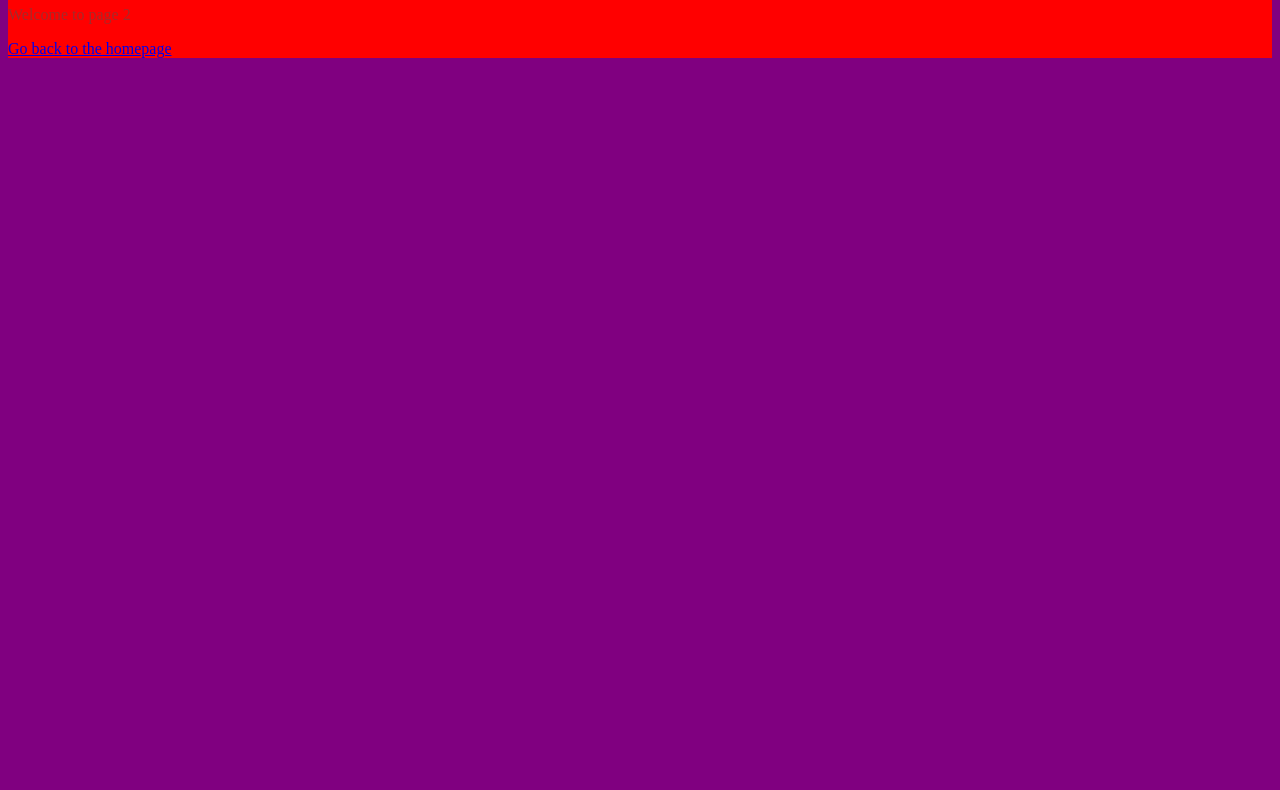
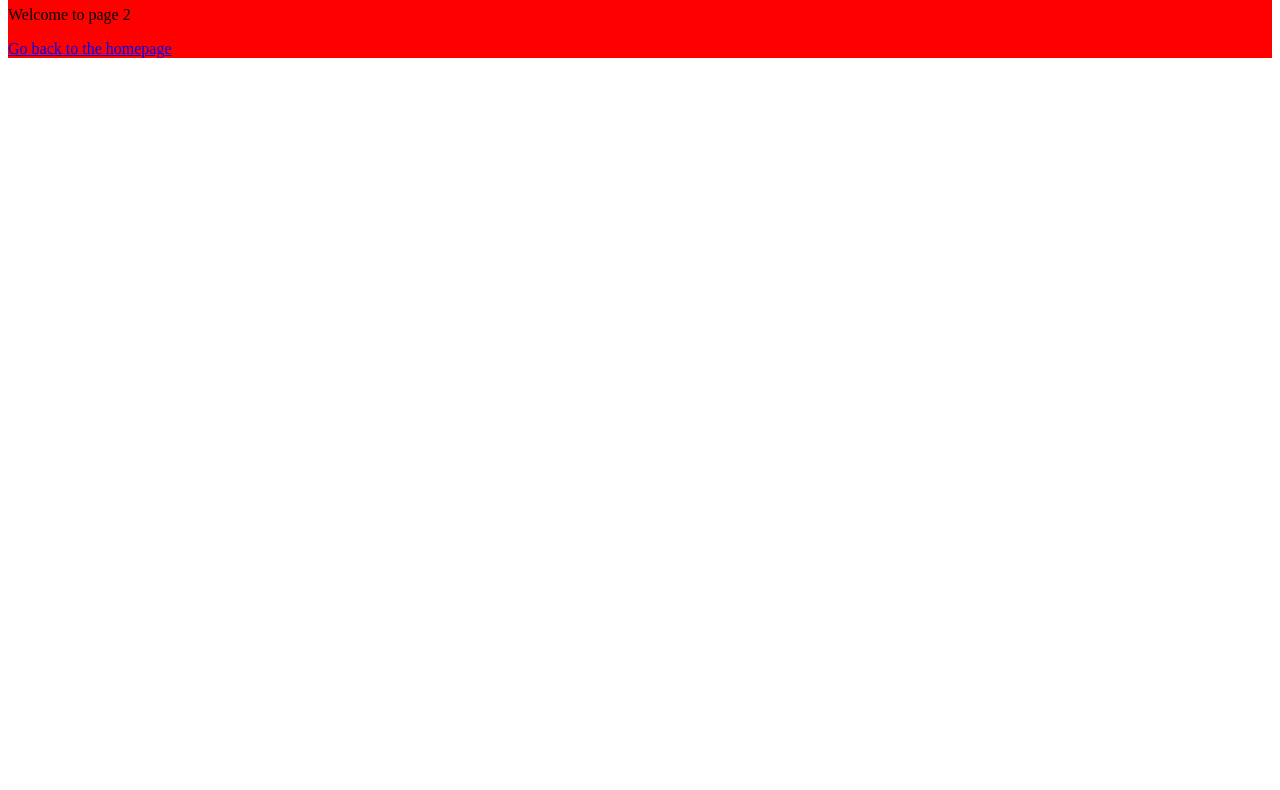
Before and after one commit to RaitaKondo/DogForYou, a Gatsby site: page /page-2 in a window 1280 px wide. Shown: the part 132-922 px from the top of the page. Built offline with nearby package versions, Linux system fonts and the light colour scheme; Gatsby itself is replaced by a stand-in of ours.

Commit message:
push with ssh

```diff
--- a/src/assets/main.scss
+++ b/src/assets/main.scss
@@ -1,7 +1,9 @@
-body {
-  color: brown;
-  background-color: purple;
-}
+// body {
+//   color: brown;
+//   background-color: purple;
+// }
+
+// git push test
 
 main {
   background-color: red;
```
